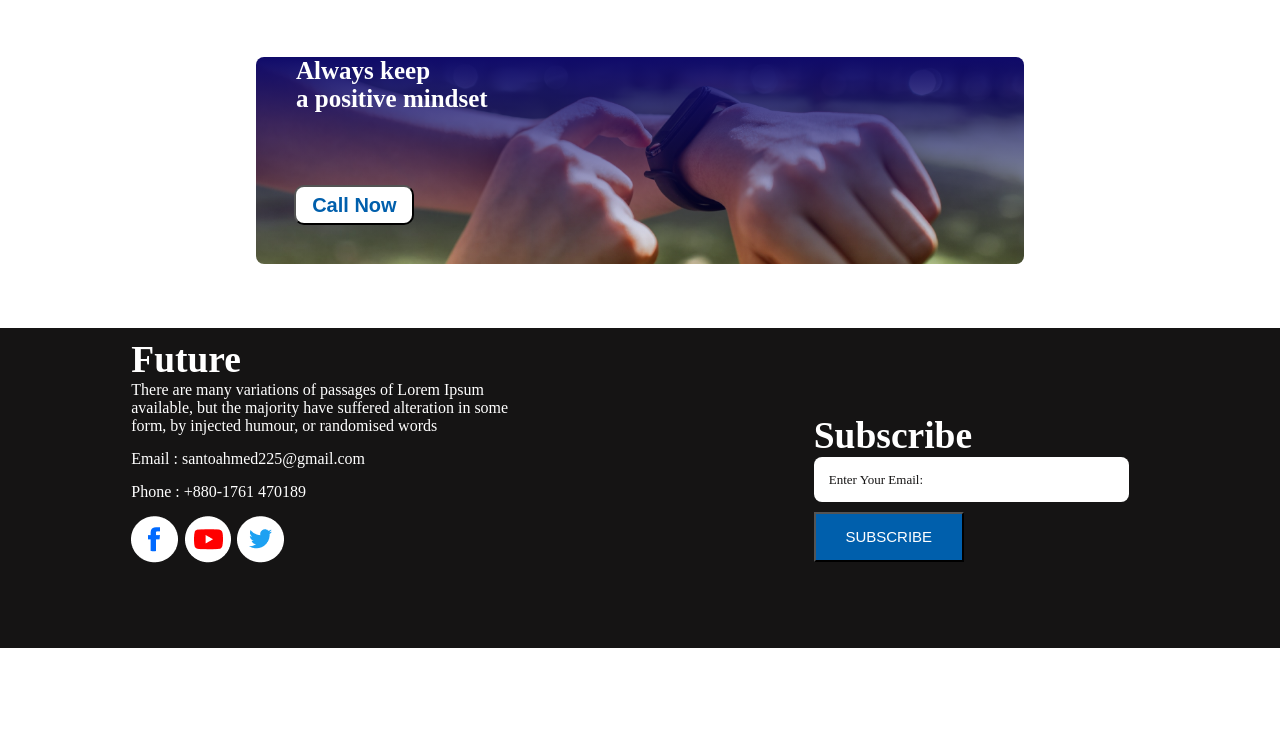
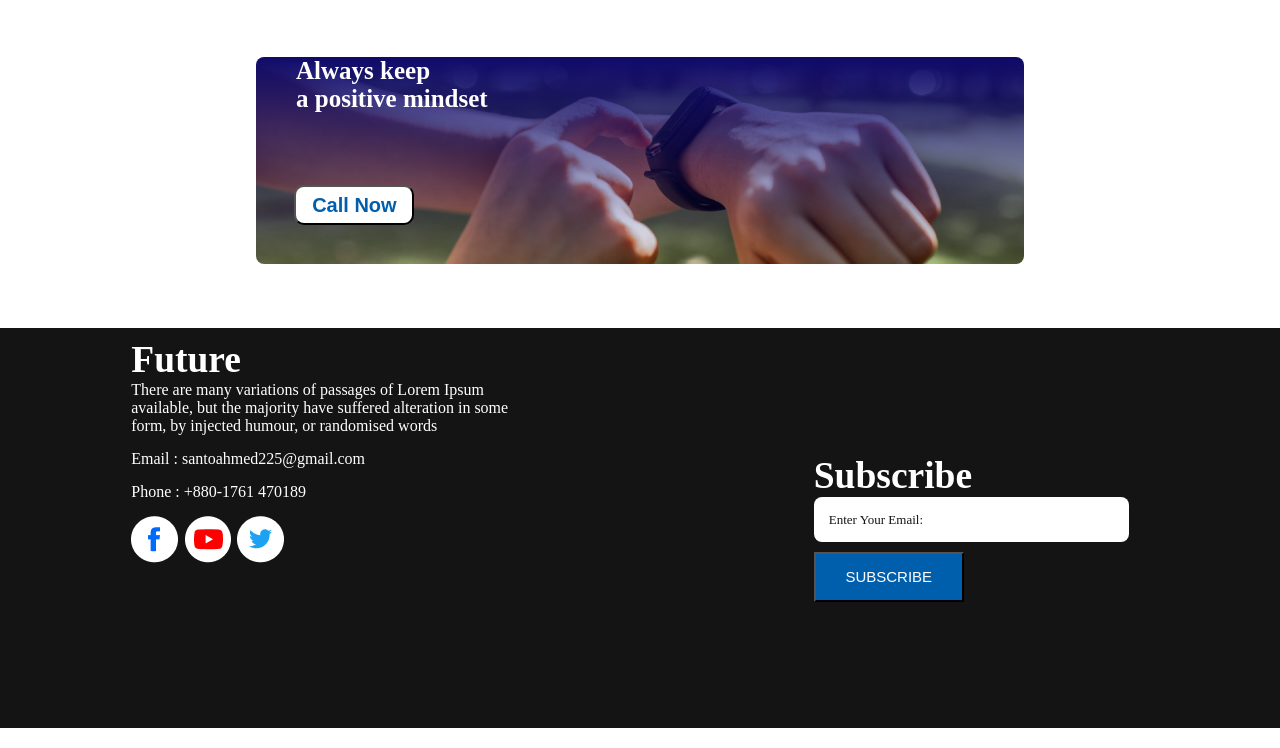
Before and after one commit to TanvirAhmed41/assignment-1, a plain HTML site: page index.html in a window 1280 px wide. Shown: the part 2214-2962 px from the top of the page. Drawn offline with Linux system fonts and the light colour scheme.

Commit message:
changed footer

```diff
--- a/styles/style.css
+++ b/styles/style.css
@@ -157,10 +157,9 @@ ul li {
   display: flex;
   justify-content: space-around;
   align-items: center;
-  height: 40vh;
+  height: 50vh;
   width: 100%;
   background: #151414;
-  margin-bottom: 100px;
 }
 .future {
   font-weight: 400;
```
